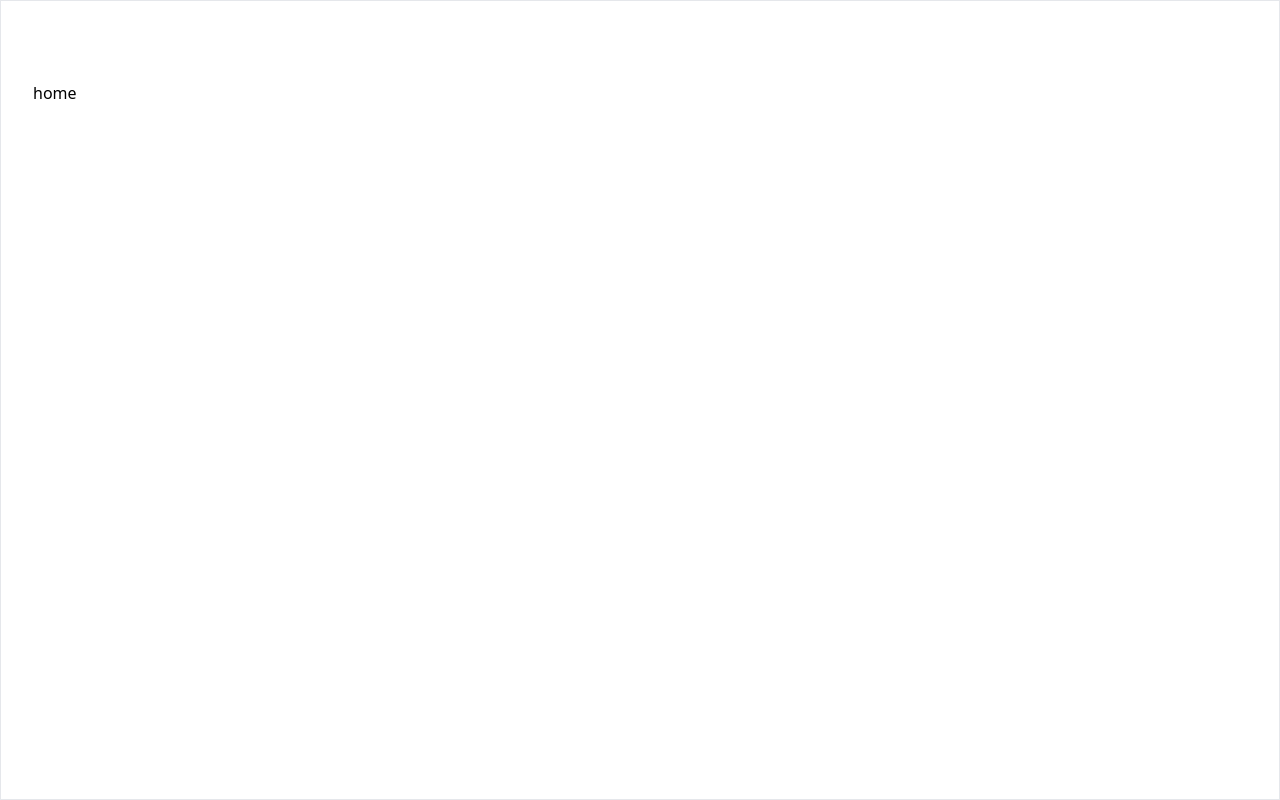
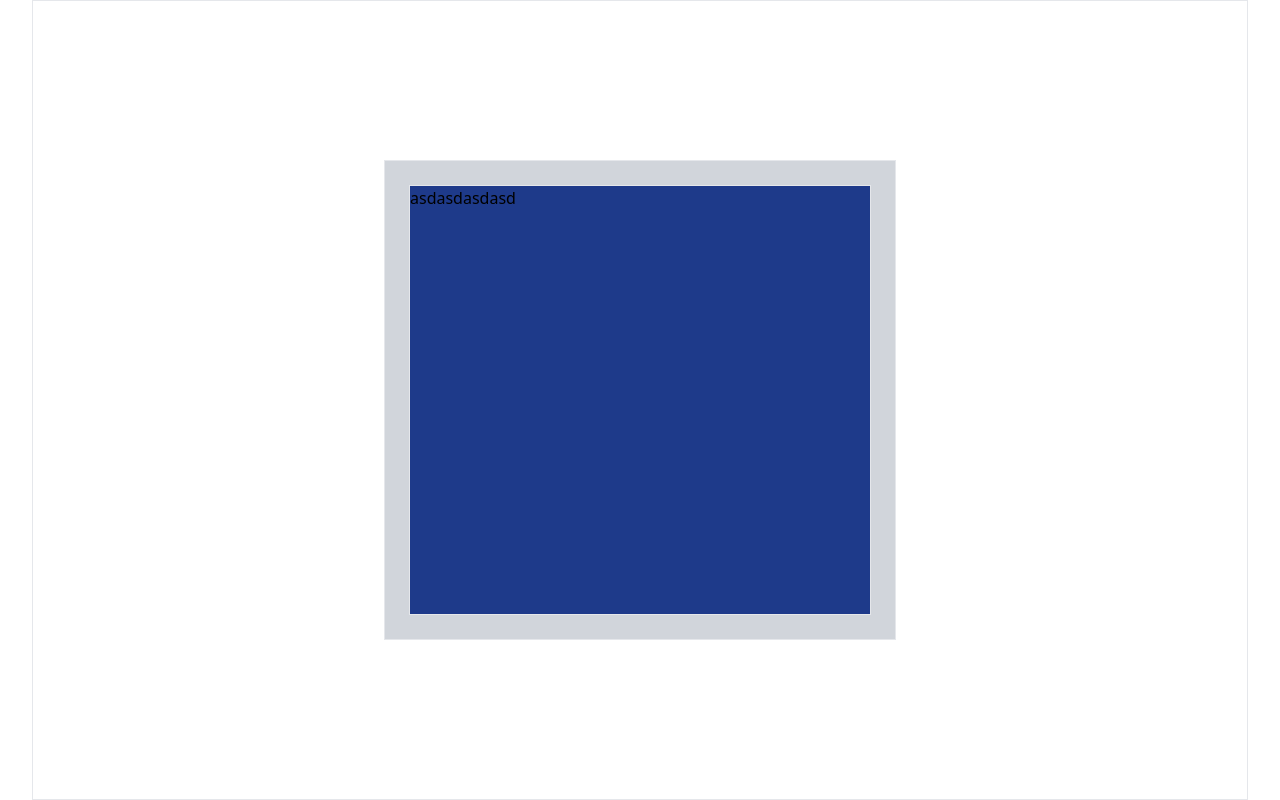
Before and after one commit to xtagz1/CAPTCHA-TEST, a React (Vite) app: page / in a window 1280 px wide. Built offline with nearby package versions, Linux system fonts and the light colour scheme.

Commit message:
feat: add box componenets

```diff
--- /dev/null
+++ b/src/components/MainBoxLayout.tsx
@@ -0,0 +1,9 @@
+export default function MainBoxLayout() {
+    return (
+        <div className="border p-6 h-[60dvh] w-[100vw] sm:w-[90dvw] md:w-[65dvw] lg:w-[40dvw] bg-gray-300 ">
+            <div className="border w-full h-full bg-blue-900">
+                asdasdasdasd
+            </div>
+        </div>
+    );
+  }
--- a/src/pages/home/HomeIndex.tsx
+++ b/src/pages/home/HomeIndex.tsx
@@ -1,9 +1,10 @@
+import MainBoxLayout from "@/components/MainBoxLayout";
+
 const HomeIndex = () => {
 	return (
-		<section className="grid grid-cols-1  gap-20 py-20">
-			{/* <Toaster position="top-center" richColors /> */}
-            <div>home</div>
-		</section>
+		<div className="border flex items-center justify-center h-[100dvh]">
+			<MainBoxLayout/>
+		</div>
 	);
 };
 
--- a/src/pages/home/HomeRootLayout.tsx
+++ b/src/pages/home/HomeRootLayout.tsx
@@ -8,7 +8,7 @@ const HomeRootLayout = () => {
 	return (
 		<div className="dark:bg-neutral-950 dark:text-white">
             {locationIsHome}
-			<div className="border container mx-auto min-h-screen">
+			<div className="container mx-auto min-h-screen">
 				{" "}
 				<Outlet />
 			</div>
```
